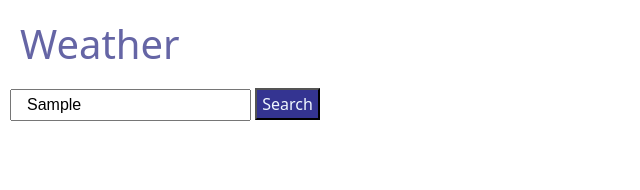
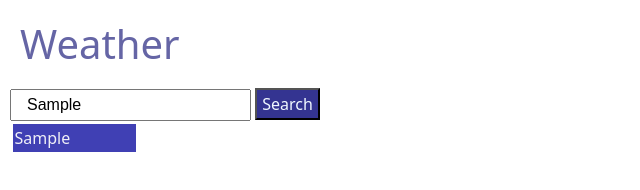
Before and after one commit to MK0999/Weather-app, a plain HTML site: page index.html in a window 1280 px wide. Both pictures are taken after typing "Sample" into the empty fields and a click on the button "Search". Shown: the whole page, without its empty margins (0-640 px from the left). Drawn offline with nearby package versions, Linux system fonts and the light colour scheme; no server answers.

Commit message:
added cities in list

```diff
--- a/index.html
+++ b/index.html
@@ -16,9 +16,11 @@
 <body>
   <h1>Weather</h1>
 
-  <div id="box">
+  <div id="box" >
+
     <input type="text" id="text" placeholder="Search for city ">
     <button id="search">Search</button>
+    <div id="container"></div>
   </div>
 <div id="current"></div>
   <div>
--- a/script.js
+++ b/script.js
@@ -8,11 +8,11 @@ var datePicker = document.getElementById("datepicker");
 var row1 = document.getElementById("row1");
 var current = document.getElementById("current");
 var city = inputText.value;
-var searchContainer = document.getElementById("box");
+var searchContainer = document.getElementById("container");
 const searchHistory = JSON.parse(localStorage.getItem('searchHistory')) || [];
 
 
-//var cityName = inputText.value;
+
 function weather(data){
 var APIkey ="2e0b3e407aa2d7aabd6a36e1042565fb";
 // Api of weather to get current weather
@@ -22,9 +22,12 @@ fetch(currenturl).then(function (response) {
         response.json()
             .then(function (currentdata) {
                 console.log(currentdata);
+                //CURRENT TEMPERATURE
                 var ctemp = currentdata.main.temp;
+                //CURRENT HUMIDITY
                 var chumidity = currentdata.main.humidity;
                 console.log(chumidity);
+                //CURRENT WIND SPEED
                 var cwind = currentdata.wind.speed;
                 var cicon = currentdata.weather[0].icon;
 
@@ -32,7 +35,7 @@ fetch(currenturl).then(function (response) {
                current.innerHTML = `<div class="row row-cols- row-cols-md- mb- text-center" id="current">
       <div class="card mb-4 rounded-3 shadow-sm">
         <div class="card-header py-3" id="datepicker">
-          <h4 class="my-0 fw-normal" >${inputText.value}:${dayjs.unix(currentdata.dt).format("MM/DD/YYYY")}</h4>
+          <h4 class="my-0 fw-normal" >${data}:${dayjs.unix(currentdata.dt).format("MM/DD/YYYY")}</h4>
         </div>
         <div class="card-body">
           <h1 id="Icon"> <img src ="https://openweathermap.org/img/wn/${cicon}.png"></h1>
@@ -51,9 +54,9 @@ fetch(currenturl).then(function (response) {
             })
         }
     })
+// API TO GET LAT AND LON
 
-
-var url =`https://api.openweathermap.org/geo/1.0/direct?q=${inputText.value}&limit=5&appid=${APIkey}`;
+var url =`https://api.openweathermap.org/geo/1.0/direct?q=${data}&limit=5&appid=${APIkey}`;
 fetch(url).then(function (response) {
     if (response.ok) {
         response.json()
@@ -63,6 +66,7 @@ fetch(url).then(function (response) {
                 console.log(lat);
                 let lon = data[0].lon;
 
+                // API TO GET 5 DAYS FORECAST
 
                 var weatherUrl =`https://api.openweathermap.org/data/2.5/forecast?lat=${lat}&lon=${lon}&appid=${APIkey}&units=metric`;
 
@@ -111,11 +115,15 @@ fetch(url).then(function (response) {
     })
 
 }
+
+// CLICK SEARCH BUTTON FOR DATA
  search.addEventListener("click", function(){
   weather(inputText.value);
   cityweather(city);
  });
 
+
+ // SAVE CITY IN LOCAL STORAGE
  function cityweather(city){
   var city = inputText.value;
 
@@ -132,14 +140,14 @@ localStorage.setItem("searchHistory", JSON.stringify(searchHistory));
 
 
  }
- //searchContainer.innerHTML="";
+ //CREATE LIST OF SEARCHED CITIES
  function showsearchHistory(){
-  //searchContainer.innerHTML="";
+  searchContainer.innerHTML="";
   searchHistory.forEach(city =>{
 var searchHistoryCity = document.createElement('div');
 searchHistoryCity.textContent = city;
 searchHistoryCity.setAttribute('data-city', city);
-searchHistory.addEventListener('click', function(e){
+searchHistoryCity.addEventListener('click', function(e){
   weather(e.target.innerHTML)
 })
 searchContainer.append(searchHistoryCity);
--- a/style.css
+++ b/style.css
@@ -35,3 +35,12 @@ h1{
     padding: 2px 15px 2px 15px;
 
 }
+#container{
+    padding: 2px  ;
+    color:rgb(240, 240, 247);
+    cursor: pointer;
+    margin:.2%;
+    margin-right: 90%;
+    background-color: rgb(64, 64, 180);
+
+}
```
